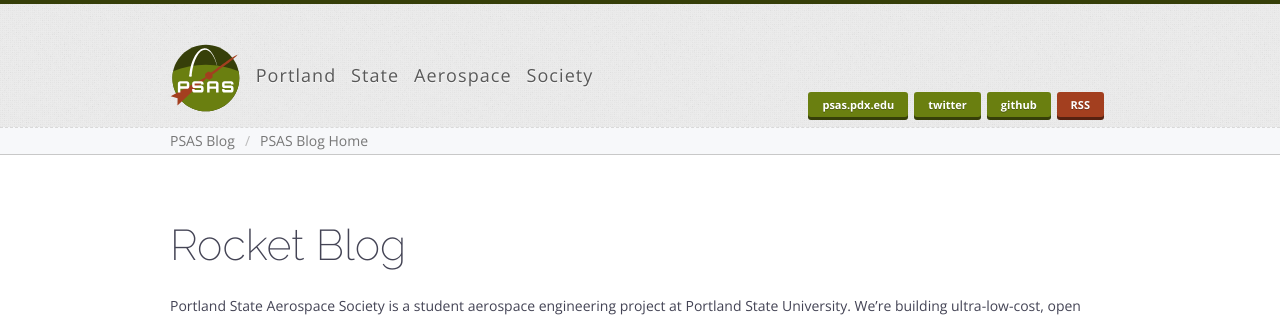
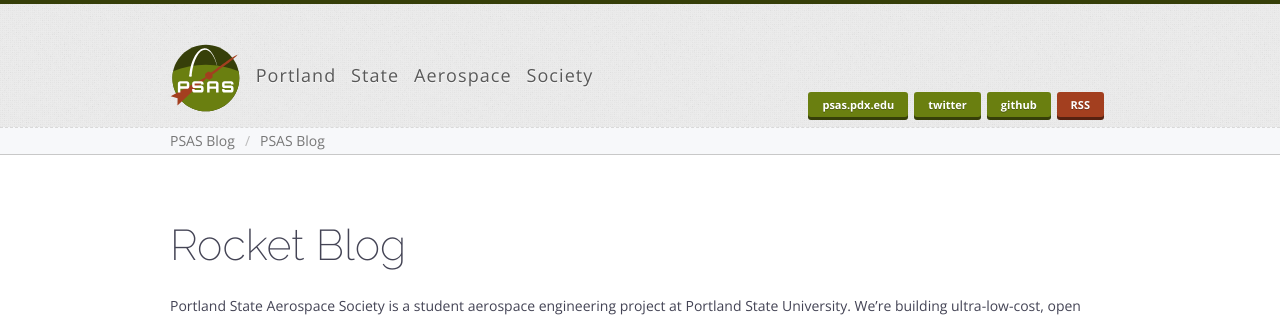
Before and after one commit to psas/blog, a Jekyll site: the page built from index.markdown, in a window 1280 px wide. Shown: the top 324 px of the page. Built offline with Jekyll 4.4.1, drawn with Linux system fonts in a browser that asks for light colours; part of the change alters nothing that is shown.

```diff
--- a/_config.yml
+++ b/_config.yml
@@ -1,5 +1,5 @@
 name: PSAS Blog
-description: Portland State Aerospace Society Blog
+description: Portland State Aerospace Society is a student aerospace engineering project at Portland State University. We're building ultra-low-cost, open source rockets.
 url: http://blog.psas.pdx.edu
 
 exclude:    ['README.markdown', 'LICENSE', 'Makefile', 'assets/less', 'assets/lib/bootstrap']
--- /dev/null
+++ b/_includes/analytics.html
@@ -0,0 +1,10 @@
+<script>
+  (function(i,s,o,g,r,a,m){i['GoogleAnalyticsObject']=r;i[r]=i[r]||function(){
+  (i[r].q=i[r].q||[]).push(arguments)},i[r].l=1*new Date();a=s.createElement(o),
+  m=s.getElementsByTagName(o)[0];a.async=1;a.src=g;m.parentNode.insertBefore(a,m)
+  })(window,document,'script','//www.google-analytics.com/analytics.js','ga');
+
+  ga('create', 'UA-53695102-1', 'auto');
+  ga('send', 'pageview');
+
+</script>
--- a/_layouts/base.html
+++ b/_layouts/base.html
@@ -3,7 +3,7 @@
 <head>
   <meta charset="utf-8">
   <meta http-equiv="X-UA-Compatible" content="IE=edge,chrome=1">
-  <meta name="description" content="">
+  <meta name="description" content="{{ site.description }}">
   <meta name="viewport" content="width=device-width, initial-scale=1">
 
   {% include analytics.html %}
--- a/index.markdown
+++ b/index.markdown
@@ -1,6 +1,6 @@
 ---
 layout: base
-title: PSAS Blog Home
+title: PSAS Blog
 ---
 
 # Rocket Blog
```
